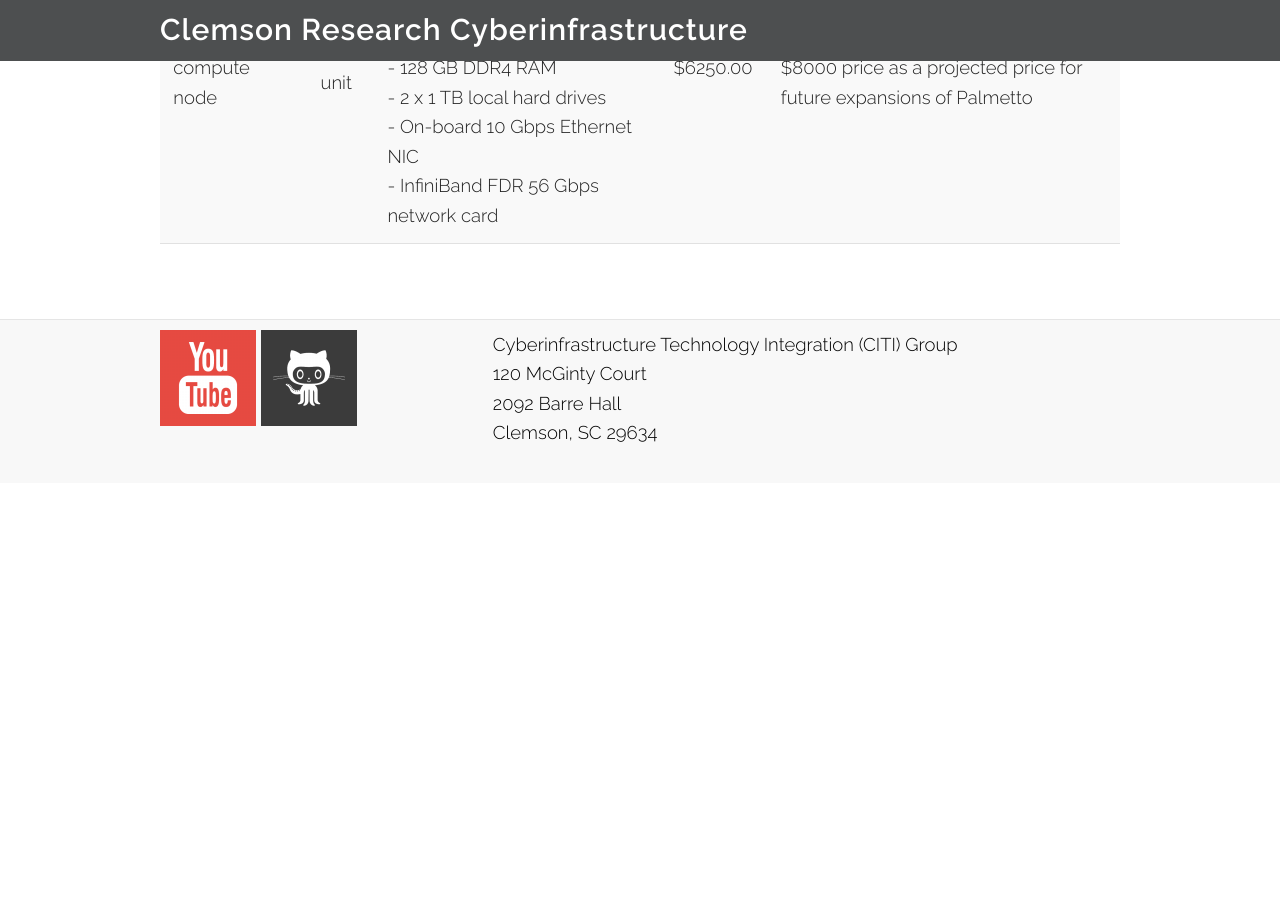
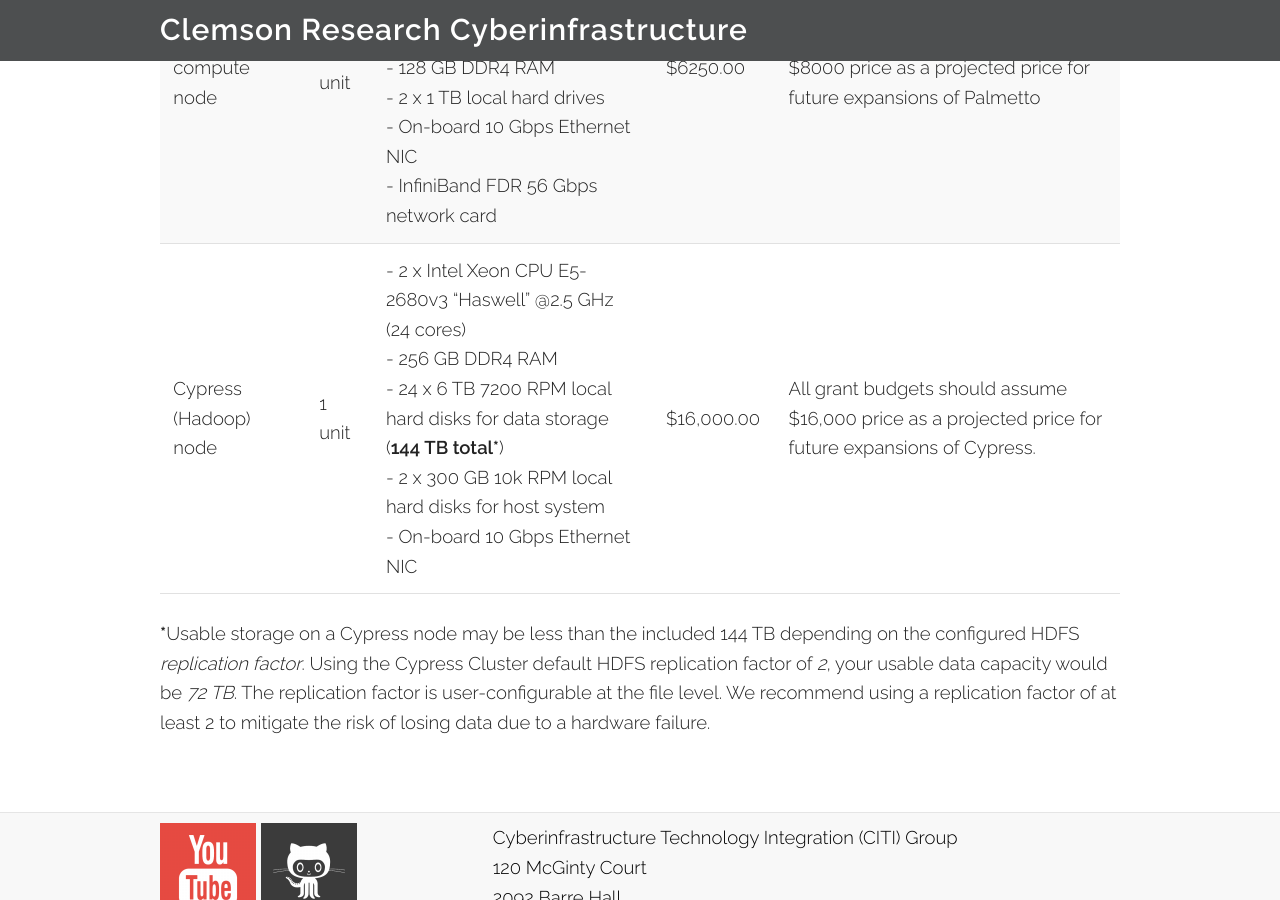
Before and after one commit to clemsonciti/citi-webpage, a Jekyll site: the page built from cyberinfrastructure.md, in a window 1280 px wide and 900 px high, scrolled down 10554 px. Built offline with Jekyll 4.4.1, drawn with Linux system fonts in a browser that asks for light colours; before the commit the page ends 11037 px from its top, so only the background shows below that.

Commit message:
Add cost and more info about Cypress node to cyberinfrastructure page

```diff
--- a/cyberinfrastructure.md
+++ b/cyberinfrastructure.md
@@ -370,3 +370,6 @@ Type | Unit | Description | Price | Comments
 -----|------|-------------|-------|-----------------
 Storage | 1TB | - ZFS system available only to Palmetto cluster<br> - Snapshots included in user space <br> - Full mirror for system recovery | $150.00 | Owners of existing SAMQFS spaces may expand existing storage for the same price as ZFS storage
 Palmetto compute node | 1 unit | - 2 x Intel Xeon E5-2680v3 "Haswell" @2.5 GHz (for a total of 24 cores) <br> - 2 x NVIDIA Tesla K40c GPU accelerators <br> - 128 GB DDR4 RAM <br> - 2 x 1 TB local hard drives <br> - On-board 10 Gbps Ethernet NIC <br> - InfiniBand FDR 56 Gbps network card | $6250.00 | All grant budgets should assume $8000 price as a projected price for future expansions of Palmetto
+Cypress (Hadoop) node | 1 unit | - 2 x Intel Xeon CPU E5-2680v3 "Haswell" @2.5 GHz (24 cores) <br> - 256 GB DDR4 RAM <br> - 24 x 6 TB 7200 RPM local hard disks for data storage (<b>144 TB total\*</b>) <br> - 2 x 300 GB 10k RPM local hard disks for host system <br> - On-board 10 Gbps Ethernet NIC | $16,000.00 | All grant budgets should assume $16,000 price as a projected price for future expansions of Cypress.
+
+<b>*</b>Usable storage on a Cypress node may be less than the included 144 TB depending on the configured HDFS <i>replication factor</i>. Using the Cypress Cluster default HDFS replication factor of <i>2</i>, your usable data capacity would be <i>72 TB</i>. The replication factor is user-configurable at the file level. We recommend using a replication factor of at least 2 to mitigate the risk of losing data due to a hardware failure.
```
